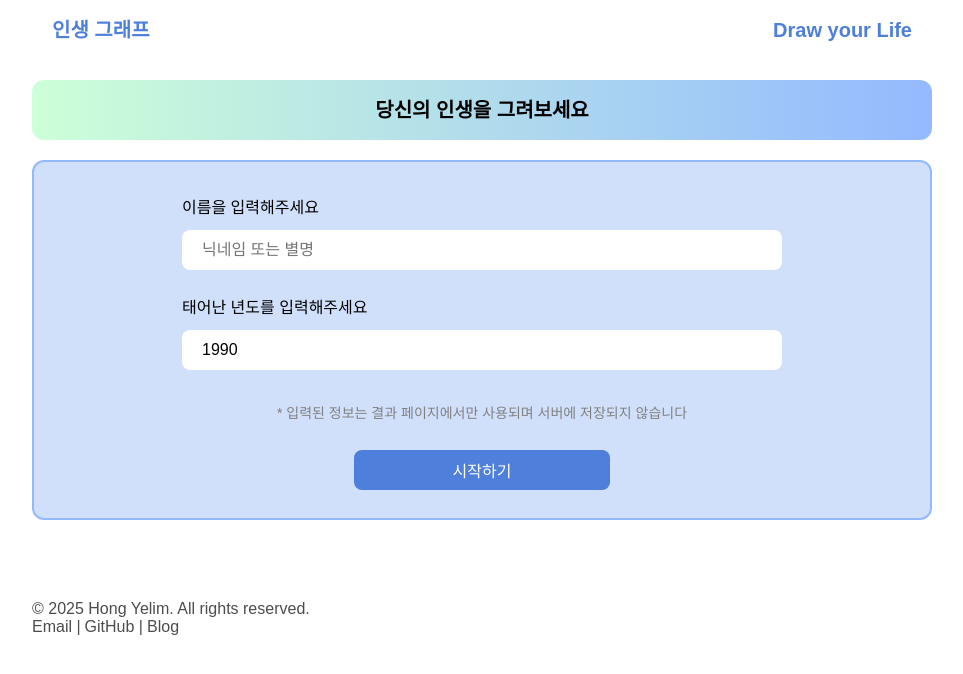
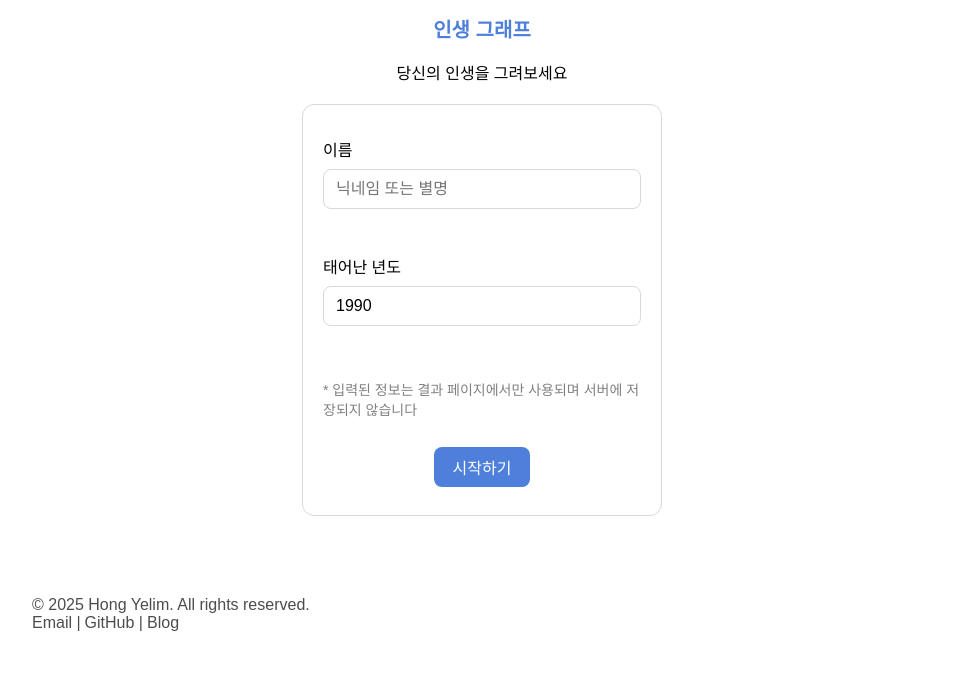
Before and after one commit to hongggyelim/lifeGraph, a React (Create React App) app: page / in a window 1280 px wide. Shown: the top 674 px of the page, without its empty margins (158-1121 px from the left). Built offline with nearby package versions, Linux system fonts and the light colour scheme.

Commit message:
fix: 정보 입력 로직 수정

```diff
--- a/src/App.scss
+++ b/src/App.scss
@@ -31,37 +31,18 @@ body {
 
 // main 레이아웃
 main {
-  max-width: $width-desktop;
+  max-width: $width-mobile;
   margin: 20px auto;
 
   @media (max-width: $mobile) {
     max-width: $width-mobile;
     margin: 20px;
   }
-
-  h3 {
-    font-size: 2rem;
-    font-weight: 600;
-    background: linear-gradient(
-      to right,
-      $secondary-color-200,
-      $primary-color-200
-    );
-    width: 100%;
-    padding: 20px;
-    text-align: center;
-    border-radius: 12px;
-
-    @media (max-width: $mobile) {
-      font-size: 1.4rem;
-      width: 95dvw;
-    }
-  }
   .border {
     position: relative;
-    border: 2px solid;
-    border-color: $primary-color-200;
-    background-color: $primary-color-100;
+    border: 1px solid;
+    border-color: $secondary-color-100;
+    background-color: $background;
     border-radius: 12px;
     padding: 20px;
     margin-bottom: 20px;
--- a/src/App.tsx
+++ b/src/App.tsx
@@ -10,7 +10,7 @@ import Footer from "./components/Footer/Footer";
 function App() {
   return (
     <Router>
-      <Header />
+      {window.location.pathname !== "/" && <Header />}
       <Routes>
         <Route path="/" element={<Home />} />
         <Route path="/main" element={<MainPage />} />
--- a/src/pages/Home/component/InfoInput.tsx
+++ b/src/pages/Home/component/InfoInput.tsx
@@ -6,25 +6,34 @@ interface Props {
   value: string | number;
   ref: Ref<HTMLInputElement>;
   onChange: (e: ChangeEvent<HTMLInputElement>) => void;
-  onKeyDowm: (e: KeyboardEvent<HTMLInputElement>) => void;
+  onKeyDown: (e: KeyboardEvent<HTMLInputElement>) => void;
+  error?: string;
 }
-const InfoInput = forwardRef<HTMLInputElement, Props>(({ type, name, value, onChange, onKeyDowm }, ref) => {
+
+const InfoInput = forwardRef<HTMLInputElement, Props>(
+  ({ type, name, value, onChange, onKeyDown, error }, ref) => {
     return (
       <>
         <label htmlFor={name}>
-        {name === "birthYear" ? "태어난 년도를 입력해주세요" : "이름을 입력해주세요"}
+          {name === "birthYear" ? "태어난 년도" : "이름"}
           <input
             ref={ref}
             type={type}
             value={value}
             name={name}
             onChange={onChange}
-          onKeyDown={onKeyDowm}
-          placeholder={name === "birthYear" ? "네 자리 수를 입력해주세요 (YYYY)" : "닉네임 또는 별명"}
+            onKeyDown={onKeyDown}
+            placeholder={
+              name === "birthYear"
+                ? "네 자리 수를 입력해주세요 (YYYY)"
+                : "닉네임 또는 별명"
+            }
           />
+          <p className="error">{error}</p>
         </label>
       </>
     );
-});
+  }
+);
 
 export default InfoInput;
--- a/src/pages/Home/home.scss
+++ b/src/pages/Home/home.scss
@@ -14,18 +14,27 @@
       font-weight: 500;
       display: flex;
       flex-direction: column;
-      gap: 12px;
+      gap: 8px;
       max-width: 600px;
       margin: 0 auto;
       padding: 12px 0;
     }
     input {
       background-color: white;
+      border: 1px solid;
+      border-color: $secondary-color-100;
       height: 40px;
       width: full;
-      padding: 20px;
+      padding: 8px 12px;
       border-radius: 8px;
       font-size: 1.6rem;
+    }
+
+    .error {
+      font-size: 1.3rem;
+      padding-left: 4px;
+      color: red;
+      height: 1.3rem;
     }
 
     button {
--- a/src/pages/Home/index.tsx
+++ b/src/pages/Home/index.tsx
@@ -3,6 +3,7 @@ import InfoInput from "./component/InfoInput";
 import "./home.scss";
 import { InfoType } from "../../types/userInfoType";
 import { useNavigate } from "react-router-dom";
+import { validateInput } from "../../util/validateInput";
 
 const Home = () => {
   const navigate = useNavigate();
@@ -13,6 +14,10 @@ const Home = () => {
 
   const nameRef = useRef<HTMLInputElement>(null);
   const birthYearRef = useRef<HTMLInputElement>(null);
+  const [errors, setErrors] = useState({
+    name: "",
+    birth: "",
+  });
 
   useEffect(() => {
     const userAgent = navigator.userAgent.toLowerCase();
@@ -21,7 +26,9 @@ const Home = () => {
     // 카카오톡 인앱 브라우저일 경우에만 실행
     if (isKakaoInApp) {
       const targetUrl = "https://life-graph.vercel.app/";
-      window.location.replace(`kakaotalk://web/openExternal?url=${encodeURIComponent(targetUrl)}`);
+      window.location.replace(
+        `kakaotalk://web/openExternal?url=${encodeURIComponent(targetUrl)}`
+      );
     }
   }, []);
 
@@ -35,57 +42,55 @@ const Home = () => {
 
   //엔터 시 다음 필드로 이동 & 제출
   const handleKeyDown = (e: React.KeyboardEvent<HTMLInputElement>) => {
-    if (e.key === "Enter") {
-      if (e.currentTarget.name === "name") {
-        e.preventDefault();
-        if (!info.name) {
-          alert("이름을 입력해주세요");
-        } else {
-          birthYearRef.current?.focus();
-        }
-      }
-    }
+    if (e.key !== "Enter") return;
+    handleSubmitInfo(e as unknown as FormEvent);
   };
 
   const handleSubmitInfo = (e: FormEvent) => {
-    if (!info.name) {
-      alert("이름을 입력해주세요");
-      e.preventDefault();
-    } else if (!info.birthYear || info.birthYear < 1900) {
-      alert("태어난 년도를 입력해주세요");
-      e.preventDefault();
-    } else if (info.name && info.birthYear) {
-      // 제출 시 정보를 로컬스토리지에 저장
-      window.localStorage.setItem("info", JSON.stringify(info));
-      // 다음 스텝으로 넘어가기
-      navigate("/main");
-    }
+    e.preventDefault();
+
+    const validationErrors = validateInput(info);
+    setErrors((prev) => ({
+      ...prev,
+      name: validationErrors.name,
+      birth: validationErrors.birth,
+    }));
+
+    // 제출 시 정보를 로컬스토리지에 저장
+    window.localStorage.setItem("info", JSON.stringify(info));
+    // 다음 스텝으로 넘어가기
+    if (!validationErrors.name && !validationErrors.birth) navigate("/main");
   };
 
   return (
     <main>
       <div className="home-div">
-        <h3>당신의 인생을 그려보세요</h3>
+        <h1>인생 그래프</h1>
+        <p>당신의 인생을 그려보세요</p>
         <form className="border" onSubmit={handleSubmitInfo}>
           <div>
             <InfoInput
               type="text"
               name="name"
               onChange={handleChangeInfo}
-              onKeyDowm={handleKeyDown}
+              onKeyDown={handleKeyDown}
               value={info.name}
               ref={nameRef}
+              error={errors.name}
             />
             <InfoInput
               type="number"
               name="birthYear"
               onChange={handleChangeInfo}
-              onKeyDowm={handleKeyDown}
+              onKeyDown={handleKeyDown}
               value={info.birthYear}
               ref={birthYearRef}
+              error={errors.birth}
             />
           </div>
-          <span>* 입력된 정보는 결과 페이지에서만 사용되며 서버에 저장되지 않습니다</span>
+          <span>
+            * 입력된 정보는 결과 페이지에서만 사용되며 서버에 저장되지 않습니다
+          </span>
           <button type="submit">시작하기</button>
         </form>
       </div>
--- a/src/pages/Result/result.scss
+++ b/src/pages/Result/result.scss
@@ -29,7 +29,7 @@
     }
   }
   #back-button {
-    background-color: $primary-color-200;
+    background-color: $primary-color-300;
   }
   div {
     display: flex;
--- /dev/null
+++ b/src/util/validateInput.ts
@@ -0,0 +1,15 @@
+export const validateInput = (info: { name: string; birthYear: number }) => {
+  const errors: { name: string; birth: string } = { name: "", birth: "" };
+
+  if (!info.name) {
+    errors.name = "이름을 입력해주세요";
+  }
+
+  if (!info.birthYear || info.birthYear < 1900 || info.birthYear > 2024) {
+    errors.birth = "태어난 년도를 입력해주세요 (예: 1990)";
+  } else if (String(info.birthYear).length !== 4) {
+    errors.birth = "태어난 년도는 4자리 숫자여야 합니다";
+  }
+
+  return errors;
+};
--- a/src/variables.scss
+++ b/src/variables.scss
@@ -3,9 +3,9 @@ $background: #fff;
 $primary-color-100: #d0dffa;
 $primary-color-200: #94b9ff;
 $primary-color-300: #4e7fdb;
-$secondary-color-100: #f0fcf3;
-$secondary-color-200: #cdffd8;
-$secondary-color-300: #97f1aa;
+$secondary-color-100: #d9d9d9;
+$secondary-color-200: #b1b1b1;
+$secondary-color-300: #7d7d7d;
 
 // 반응형 너비
 $mobile: 375px;
```
Lines whose indentation alone changed are shown as unchanged.
